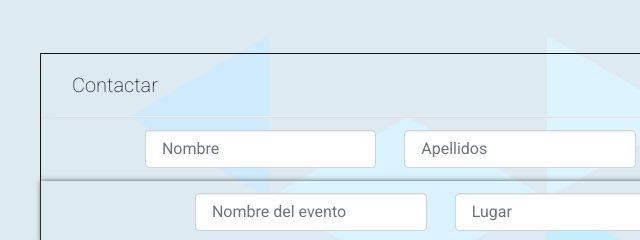
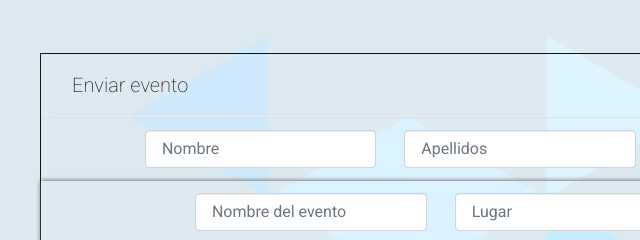
Before and after one commit to lalexvk/DIU, a plain HTML site: page Enviar Evento.html in a window 1280 px wide. Shown: the part 271-511 px from the top of the page, 120-760 px from the left. Drawn offline with nearby package versions, Linux system fonts and the light colour scheme.

Commit message:
Update Enviar Evento.html

```diff
--- a/Enviar Evento.html
+++ b/Enviar Evento.html
@@ -91,7 +91,7 @@
       <div class="row">
         <div class="col-md-12">
           <div class="modal-header">
-            <h5 class="modal-title">Contactar</h5>
+            <h5 class="modal-title">Enviar evento</h5>
           </div>
         </div>
       </div>
```
